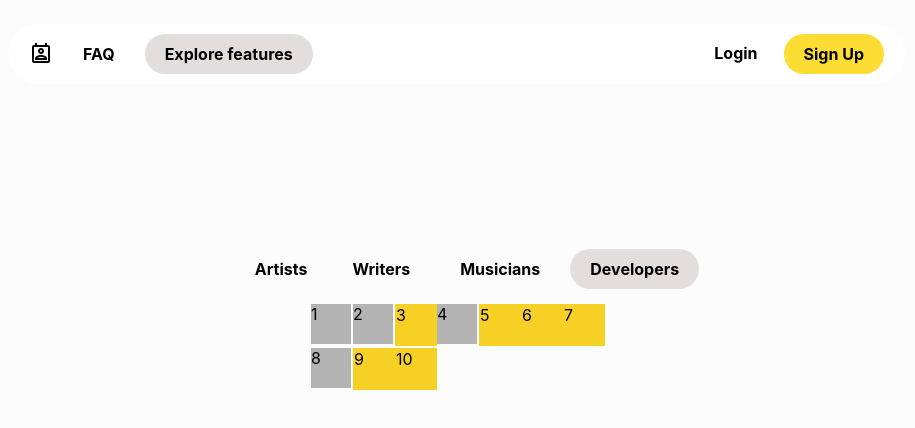
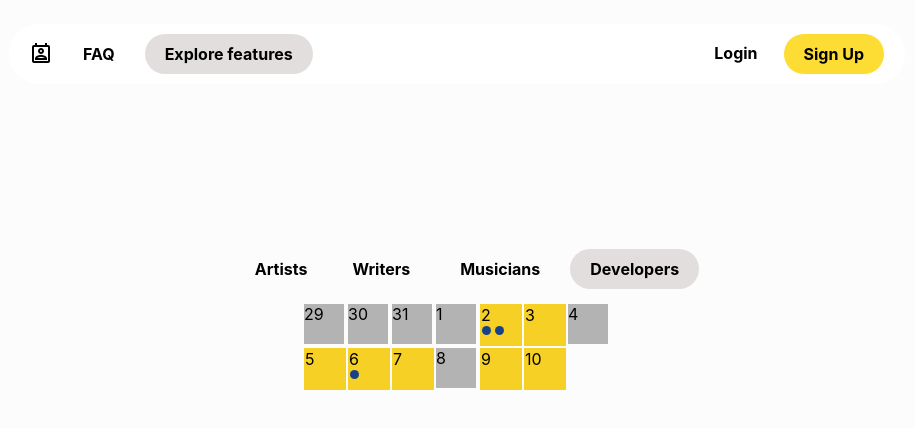
Before and after one commit to antoniudin/coffee, a React (Create React App) app: page /explore in a window 1280 px wide. Both pictures are taken after a click on the element "Developers". Shown: the top 428 px of the page, without its empty margins (183-1098 px from the left). Built offline with nearby package versions, Linux system fonts and the light colour scheme.

Commit message:
events rendering

```diff
--- a/src/components/Calendar.js
+++ b/src/components/Calendar.js
@@ -4,6 +4,10 @@ import Button from './Button'
 export default function Calendar(props) {
 
   const days = [
+
+    {day:29, avaliable:false},
+    {day:30, avaliable:false},
+    {day:31, avaliable:false},
     {day:1, avaliable:false},
     {day:2, avaliable:true},
     {day:3, avaliable:true},
@@ -16,13 +20,38 @@ export default function Calendar(props) {
     {day:10, avaliable:true},
   ]
 
-  const today = 2
+  const today = 1
+
+  const events = [
+    {id:1, day:2, providerId:1, consumerId:2, start:'5', end:'6', time:'pm', type:'meeting'},
+    {id:2, day:2, providerId:1, consumerId:2, start:'4', end:'5', time:'pm', type:'phonecall'},
+    {id:3, day:6, providerId:1, consumerId:2, start:'8', end:'9', time:'am', type:'consultation'}
+  ]
+
+  function tooltipBuilder(eventId){
+    const event = events.find(event=>event.id==eventId)
+    const result = event.type + " from " + event.start + event.time + " to " + event.end + event.time
+    return result
+  }
+
+
+  function findEvent (day) {
+    let activeEvents=[]
+    events.forEach(event=> {
+        if (event.day==day) activeEvents.push(event)
+    })
+    return activeEvents
+  }
 
   return <div className="calendar">
       {days.map(obj=>
         <div className={`cell ${obj.day>today && obj.avaliable ? 'activeCell':null}`}>
             {obj.day}
-            {}
+            <div className="events">
+            {findEvent(obj.day).map(event=>
+                <div className="event" title={tooltipBuilder(event.id)} key={event.id}></div>
+                )}
+            </div>
         </div>
       )}
   </div>
--- a/src/index.css
+++ b/src/index.css
@@ -227,7 +227,7 @@ code {
 
 .calendar {
   display: grid;
-  grid-template-columns: repeat(7, 40px);
+  grid-template-columns: repeat(7, 1fr);
   row-gap: 2px;
   column-gap: 2px;
 }
@@ -250,8 +250,18 @@ code {
 }
 
 .event {
-  width: 3px;
-  height: 3px;
+  width: 9px;
+  height: 9px;
+  margin:1px;
   border-radius: 50%;
-  background-color: grey;
+  background-color: rgb(24, 65, 136);
 }
+
+.event {
+  cursor: pointer;
+}
+
+.events {
+  display: grid;
+  grid-template-columns: repeat(3, 1fr);
+}
```
